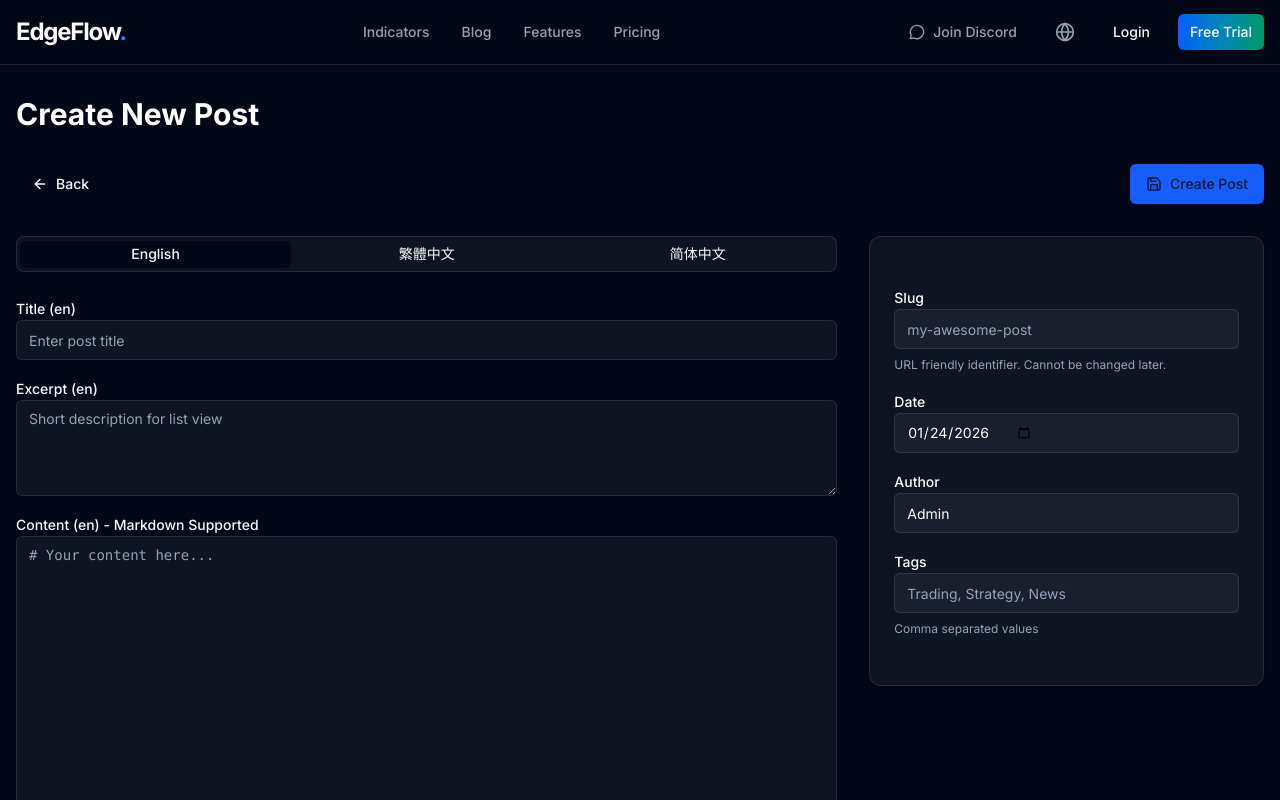
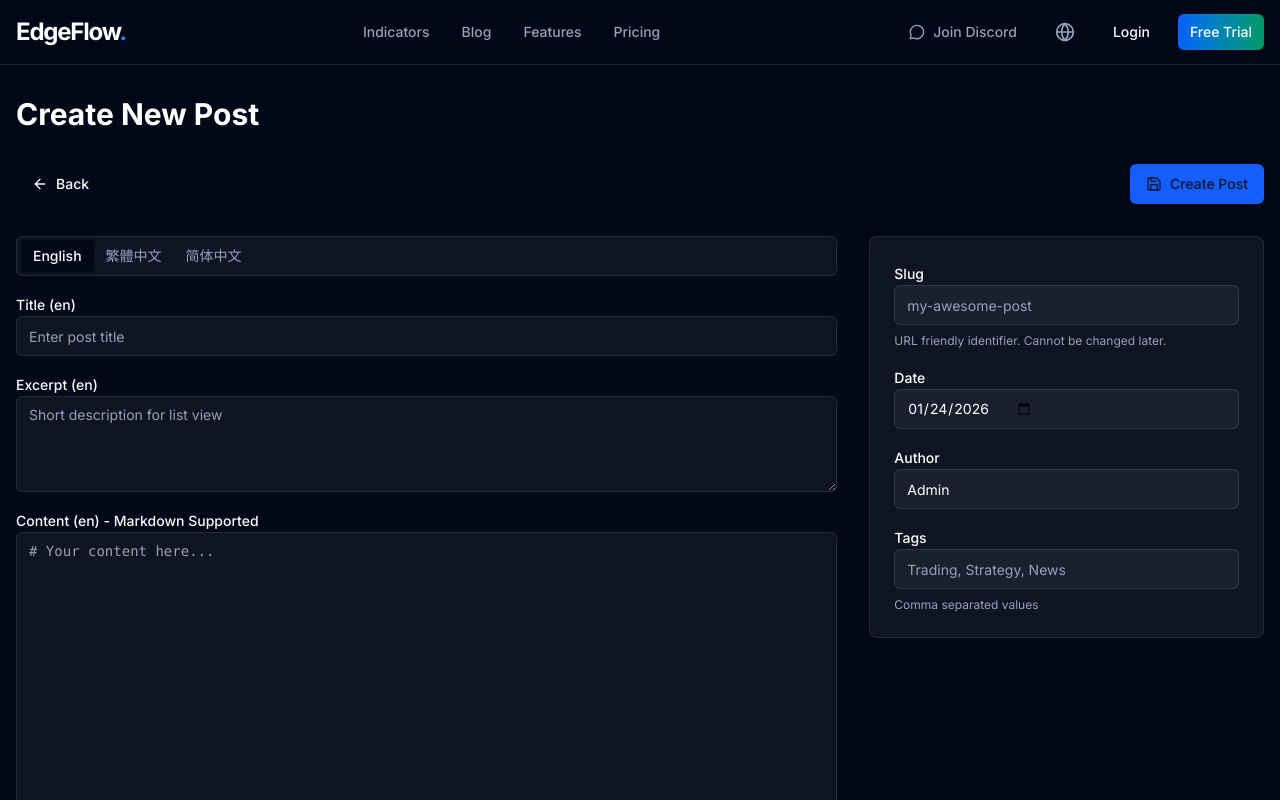
Before and after one commit to hkg945/edgeflow, a Next.js app: page /en/dashboard/blog/new in a window 1280 px wide. Shown: the top 800 px of the page. Built offline with nearby package versions, Linux system fonts and the light colour scheme; no server answers.

Commit message:
fix: add missing ui components (card, tabs, textarea)

```diff
--- a/package.json
+++ b/package.json
@@ -15,6 +15,7 @@
     "@radix-ui/react-dropdown-menu": "^2.1.16",
     "@radix-ui/react-label": "^2.1.8",
     "@radix-ui/react-slot": "^1.2.4",
+    "@radix-ui/react-tabs": "^1.1.13",
     "class-variance-authority": "^0.7.1",
     "clsx": "^2.1.1",
     "framer-motion": "^12.29.0",
--- /dev/null
+++ b/src/components/ui/card.tsx
@@ -0,0 +1,78 @@
+import * as React from "react"
+import { cn } from "@/lib/utils"
+
+const Card = React.forwardRef<
+  HTMLDivElement,
+  React.HTMLAttributes<HTMLDivElement>
+>(({ className, ...props }, ref) => (
+  <div
+    ref={ref}
+    className={cn(
+      "rounded-lg border bg-card text-card-foreground shadow-sm",
+      className
+    )}
+    {...props}
+  />
+))
+Card.displayName = "Card"
+
+const CardHeader = React.forwardRef<
+  HTMLDivElement,
+  React.HTMLAttributes<HTMLDivElement>
+>(({ className, ...props }, ref) => (
+  <div
+    ref={ref}
+    className={cn("flex flex-col space-y-1.5 p-6", className)}
+    {...props}
+  />
+))
+CardHeader.displayName = "CardHeader"
+
+const CardTitle = React.forwardRef<
+  HTMLParagraphElement,
+  React.HTMLAttributes<HTMLHeadingElement>
+>(({ className, ...props }, ref) => (
+  <h3
+    ref={ref}
+    className={cn(
+      "text-2xl font-semibold leading-none tracking-tight",
+      className
+    )}
+    {...props}
+  />
+))
+CardTitle.displayName = "CardTitle"
+
+const CardDescription = React.forwardRef<
+  HTMLParagraphElement,
+  React.HTMLAttributes<HTMLParagraphElement>
+>(({ className, ...props }, ref) => (
+  <p
+    ref={ref}
+    className={cn("text-sm text-muted-foreground", className)}
+    {...props}
+  />
+))
+CardDescription.displayName = "CardDescription"
+
+const CardContent = React.forwardRef<
+  HTMLDivElement,
+  React.HTMLAttributes<HTMLDivElement>
+>(({ className, ...props }, ref) => (
+  <div ref={ref} className={cn("p-6 pt-0", className)} {...props} />
+))
+CardContent.displayName = "CardContent"
+
+const CardFooter = React.forwardRef<
+  HTMLDivElement,
+  React.HTMLAttributes<HTMLDivElement>
+>(({ className, ...props }, ref) => (
+  <div
+    ref={ref}
+    className={cn("flex items-center p-6 pt-0", className)}
+    {...props}
+  />
+))
+CardFooter.displayName = "CardFooter"
+
+export { Card, CardHeader, CardFooter, CardTitle, CardDescription, CardContent }
--- /dev/null
+++ b/src/components/ui/tabs.tsx
@@ -0,0 +1,54 @@
+"use client"
+
+import * as React from "react"
+import * as TabsPrimitive from "@radix-ui/react-tabs"
+import { cn } from "@/lib/utils"
+
+const Tabs = TabsPrimitive.Root
+
+const TabsList = React.forwardRef<
+  React.ElementRef<typeof TabsPrimitive.List>,
+  React.ComponentPropsWithoutRef<typeof TabsPrimitive.List>
+>(({ className, ...props }, ref) => (
+  <TabsPrimitive.List
+    ref={ref}
+    className={cn(
+      "inline-flex h-10 items-center justify-center rounded-md bg-muted p-1 text-muted-foreground",
+      className
+    )}
+    {...props}
+  />
+))
+TabsList.displayName = TabsPrimitive.List.displayName
+
+const TabsTrigger = React.forwardRef<
+  React.ElementRef<typeof TabsPrimitive.Trigger>,
+  React.ComponentPropsWithoutRef<typeof TabsPrimitive.Trigger>
+>(({ className, ...props }, ref) => (
+  <TabsPrimitive.Trigger
+    ref={ref}
+    className={cn(
+      "inline-flex items-center justify-center whitespace-nowrap rounded-sm px-3 py-1.5 text-sm font-medium ring-offset-background transition-all focus-visible:outline-none focus-visible:ring-2 focus-visible:ring-ring focus-visible:ring-offset-2 disabled:pointer-events-none disabled:opacity-50 data-[state=active]:bg-background data-[state=active]:text-foreground data-[state=active]:shadow-sm",
+      className
+    )}
+    {...props}
+  />
+))
+TabsTrigger.displayName = TabsPrimitive.Trigger.displayName
+
+const TabsContent = React.forwardRef<
+  React.ElementRef<typeof TabsPrimitive.Content>,
+  React.ComponentPropsWithoutRef<typeof TabsPrimitive.Content>
+>(({ className, ...props }, ref) => (
+  <TabsPrimitive.Content
+    ref={ref}
+    className={cn(
+      "mt-2 ring-offset-background focus-visible:outline-none focus-visible:ring-2 focus-visible:ring-ring focus-visible:ring-offset-2",
+      className
+    )}
+    {...props}
+  />
+))
+TabsContent.displayName = TabsPrimitive.Content.displayName
+
+export { Tabs, TabsList, TabsTrigger, TabsContent }
--- /dev/null
+++ b/src/components/ui/textarea.tsx
@@ -0,0 +1,23 @@
+import * as React from "react"
+import { cn } from "@/lib/utils"
+
+export interface TextareaProps
+  extends React.TextareaHTMLAttributes<HTMLTextAreaElement> {}
+
+const Textarea = React.forwardRef<HTMLTextAreaElement, TextareaProps>(
+  ({ className, ...props }, ref) => {
+    return (
+      <textarea
+        className={cn(
+          "flex min-h-[80px] w-full rounded-md border border-input bg-background px-3 py-2 text-sm ring-offset-background placeholder:text-muted-foreground focus-visible:outline-none focus-visible:ring-2 focus-visible:ring-ring focus-visible:ring-offset-2 disabled:cursor-not-allowed disabled:opacity-50",
+          className
+        )}
+        ref={ref}
+        {...props}
+      />
+    )
+  }
+)
+Textarea.displayName = "Textarea"
+
+export { Textarea }
```
Also changed, not shown: 1 other file (tests, documents, lock files or other folders).
